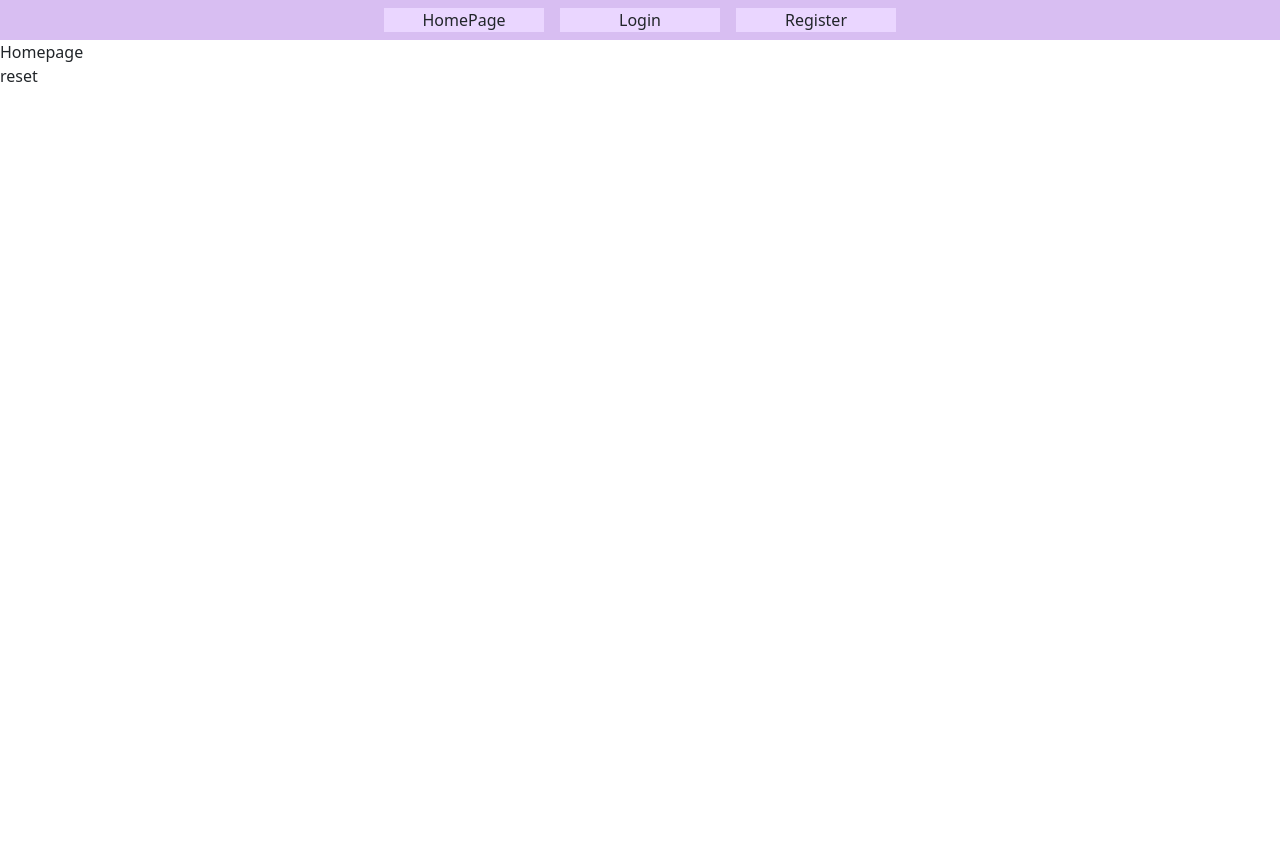
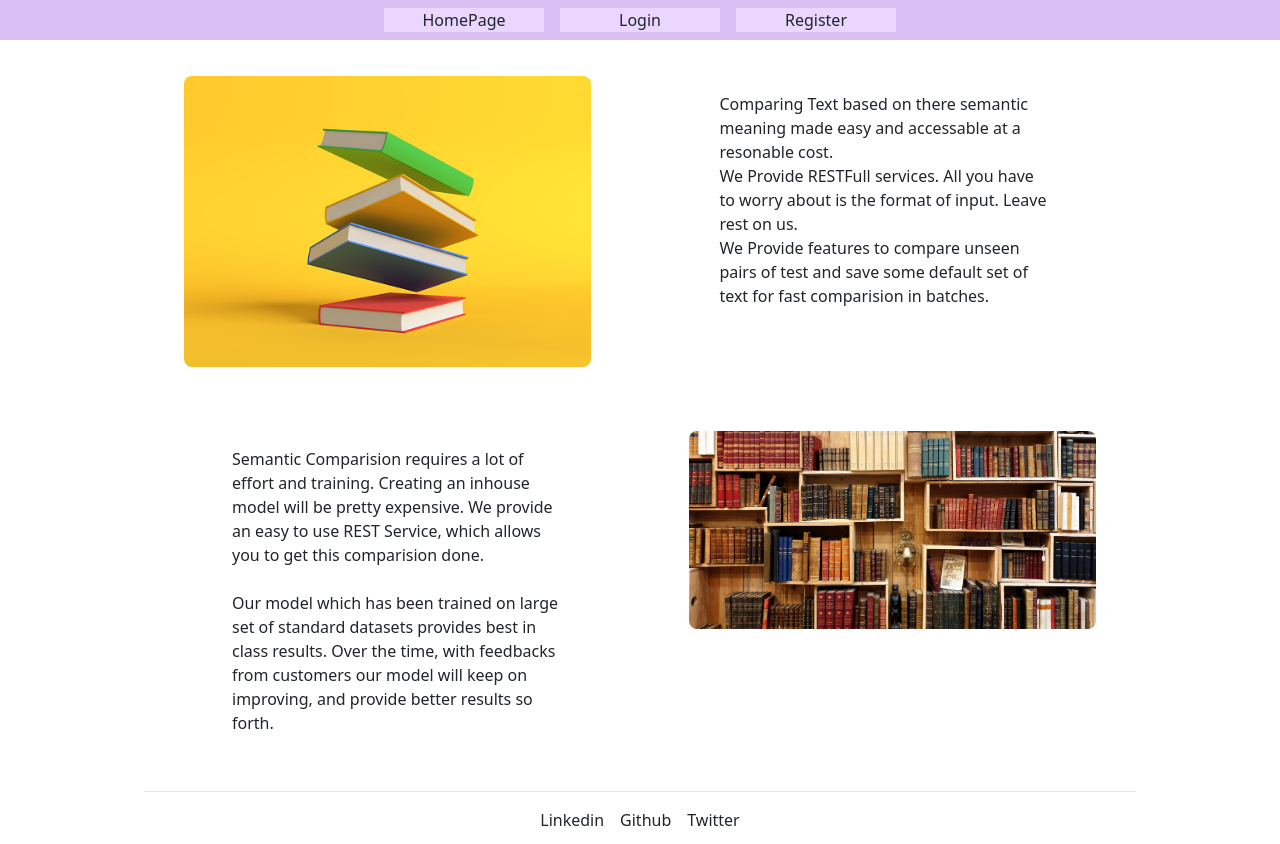
Before and after one commit to hrs2203/sent-sim-ui, a React (Create React App) app: page / in a window 1280 px wide. Before the commit the page ends 800 px from the top, so only its background shows below. Built offline with nearby package versions, Linux system fonts and the light colour scheme.

Commit message:
homepage added

```diff
--- a/src/components/HomePage.js
+++ b/src/components/HomePage.js
@@ -1,25 +1,46 @@
-import { useDispatch } from "react-redux";
 import Header from "./Header";
-
-import { ACTION_SET } from "../model";
+import book from './book.jpg'
+import lib from './library.jpeg'
 
 export default function HomePage() {
-	const dispatch = useDispatch();
-
-	const resetUser = () => {
-		dispatch({
-			type: ACTION_SET.USER_ACTION.USER_LOGOUT
-		})
-	}
-
 	return (
 		<div>
 			<Header />
-			<div>
-				Homepage
-				<br>
-				</br>
-				<button onClick={resetUser}>reset</button>
+			<div className="mx-32 my-2 px-3 py-1">
+				<div className="flex">
+					<div className="mx-10 my-4 w-50 flex justify-center">
+						<img className="rounded-lg"src={book} alt="book" />
+					</div>
+					<div className="mx-10 my-4 w-50 px-5 py-3 flex content-center">
+						<p>
+						Comparing Text based on there semantic meaning made easy and accessable at a resonable cost.<br />
+						We Provide RESTFull services. All you have to worry about is the format of input. Leave rest on us.<br />
+						We Provide features to compare unseen pairs of test and save some default set of text for fast comparision in batches.
+						</p>
+					</div>
+				</div>
+
+				<div className="flex my-3">
+
+					<div className="mx-10 my-4 w-50 px-5 py-3 flex content-center">
+						<p>
+						Semantic Comparision requires a lot of effort and training. Creating an inhouse model will be pretty expensive. We provide an easy to use REST Service, which allows you to get this comparision done.
+						<br /><br />
+						Our model which has been trained on large set of standard datasets provides best in class results. Over the time, with feedbacks from customers our model will keep on improving, and provide better results so forth.
+						</p>
+					</div>
+					<div className="mx-10 my-4 w-50 ">
+						<img className="rounded-lg" src={lib} alt="book 2" />
+					</div>
+				</div>
+
+				<hr />
+				<div className="flex justify-center pt-3">
+					<p className="px-2">Linkedin</p>
+					<p className="px-2">Github</p>
+					<p className="px-2">Twitter</p>
+				</div>
+
 			</div>
 		</div>
 	)
```
Also changed, not shown: src/components/book.jpg (added), src/components/library.jpeg (added).
